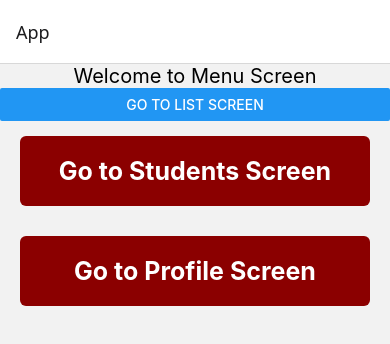
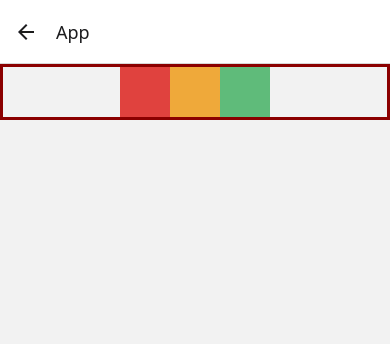
Before and after one commit to Drilon10/react-native-1800, a React Native app in the folder first-react-app/: screen /Box in a window 390 px wide. Shown: the top 344 px of the page. Built offline with nearby package versions, Linux system fonts and the light colour scheme.

Commit message:
add BoxScreen and navigation from MenuScreen

```diff
--- a/first-react-app/App.js
+++ b/first-react-app/App.js
@@ -11,6 +11,7 @@ import ButtonScreen from './screens/ButtonScreen';
 import MenuScreen from './screens/MenuScreen';
 import StudentScreen from './screens/StudentScreen';
 import ProfileScreen from './screens/ProfileScreen';
+import BoxScreen from './screens/BoxScreen';
 
 const Stack = createNativeStackNavigator();
 
@@ -33,6 +34,7 @@ export default function App() {
         <Stack.Screen name="Menu" component={MenuScreen} />
         <Stack.Screen name="Students" component={StudentScreen} />
         <Stack.Screen name="Profile" component={ProfileScreen} />
+        <Stack.Screen name="Box" component={BoxScreen} />
       </Stack.Navigator>
     </NavigationContainer>
   );
--- /dev/null
+++ b/first-react-app/screens/BoxScreen.js
@@ -0,0 +1,48 @@
+import React from "react";
+import { Text, View, StyleSheet } from "react-native";
+
+const BoxScreen = () => {
+
+    return(
+        <View style={styles.viewStyle}>
+            {/* <Text style={styles.textStyle}>Box Screen</Text> */}
+            <View style={styles.redBox}></View>
+            <View style={styles.orangeBox}></View>
+            <View style={styles.greenBox}></View>
+        </View>
+    )
+}
+
+const styles = StyleSheet.create({
+    viewStyle: {
+        borderWidth: 3,
+        borderColor: 'darkred',
+        display: 'flex',
+        flexDirection: 'row',
+        justifyContent: 'center'
+    },
+    textStyle: {
+        borderWidth: 1,
+        borderColor: 'red',
+        margin: 20,
+        padding: 20,
+        textAlign: 'center'
+    },
+    redBox: {
+        backgroundColor: '#e0423e',
+        width: 50,
+        height: 50
+    },
+    orangeBox: {
+        backgroundColor: '#efa93a',
+        width: 50,
+        height: 50
+    },
+    greenBox: {
+        backgroundColor: '#5fbb7a',
+        width: 50,
+        height: 50
+    }
+});
+
+export default BoxScreen;
--- a/first-react-app/screens/MenuScreen.js
+++ b/first-react-app/screens/MenuScreen.js
@@ -21,6 +21,13 @@ const MenuScreen = (props) => {
                 onPress={() => props.navigation.navigate('Profile')}
                 >
                 <Text style={styles.btnTxt}>Go to Profile Screen</Text>
+            </TouchableOpacity>
+
+            <TouchableOpacity
+                style={styles.touchableBtn}
+                onPress={() => props.navigation.navigate('Box')}
+                >
+                <Text style={styles.btnTxt}>Go to Box Screen</Text>
             </TouchableOpacity>
         </View>
     );
```
